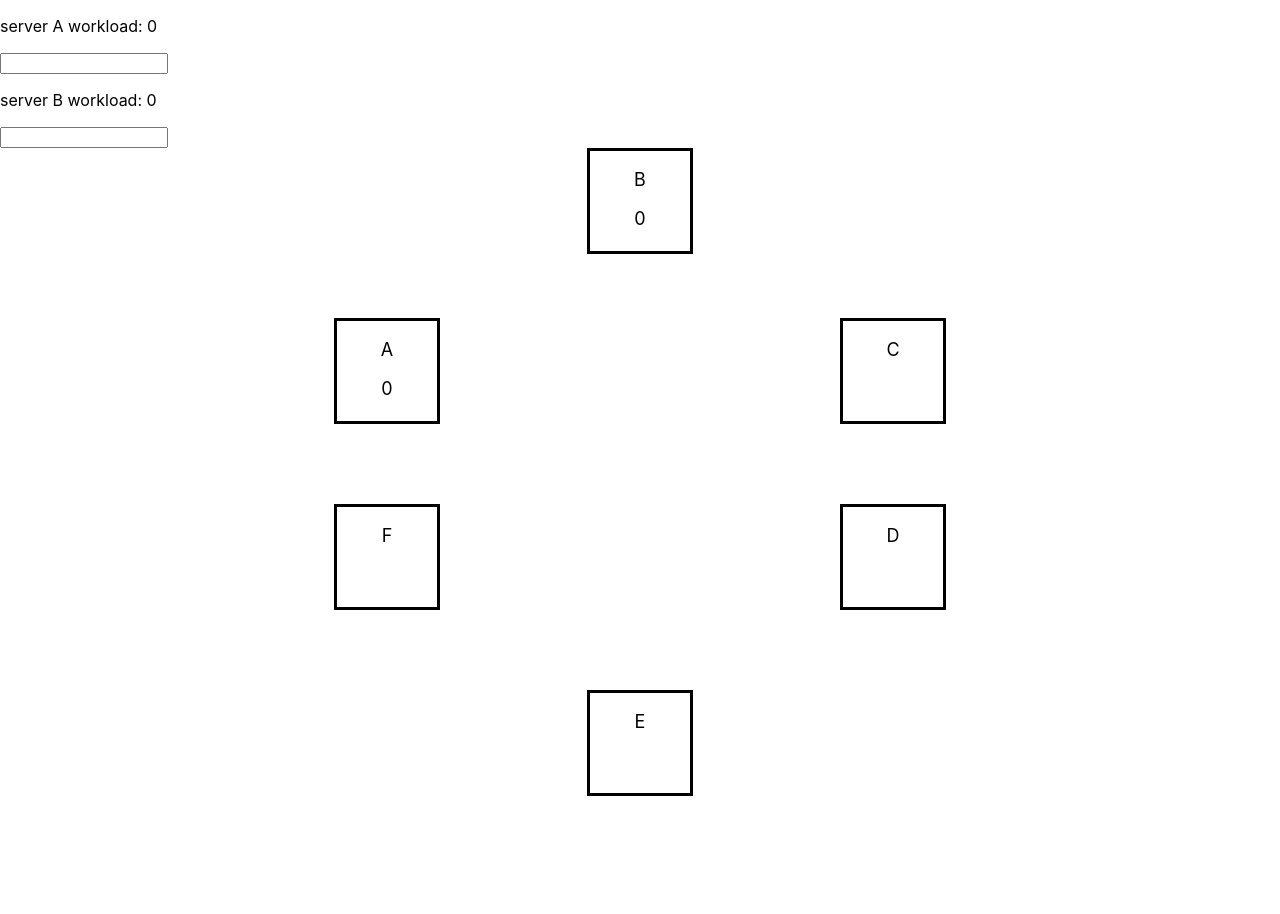
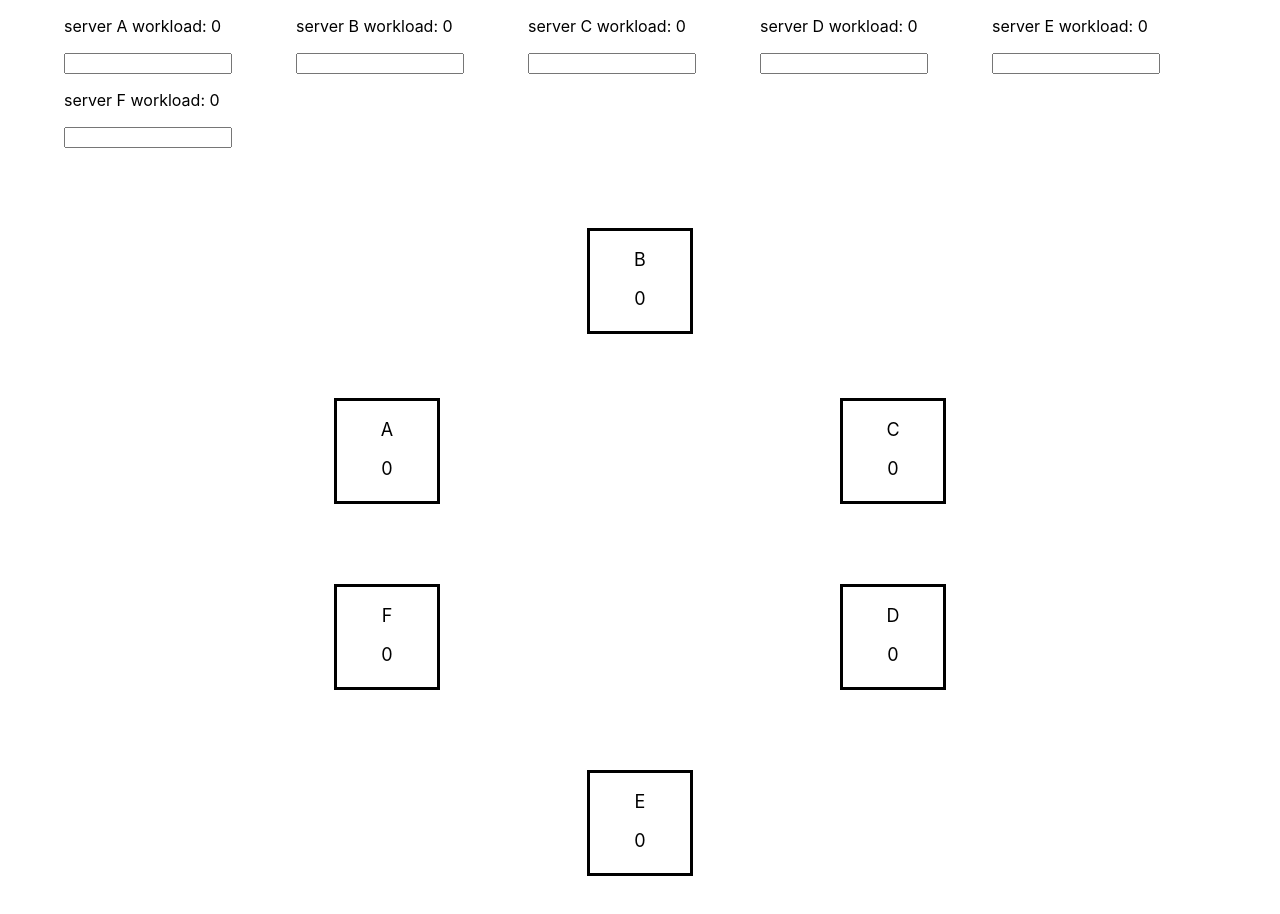
Before and after one commit to amosisok/BC-Cancer-Challenge, a React (Create React App) app in the folder app/: page / in a window 1280 px wide. Shown: the top 914 px of the page. Before the commit the page ends 860 px from the top, so only its background shows below. Built offline with nearby package versions, Linux system fonts and the light colour scheme.

Commit message:
Implement connecting servers and refactored code

```diff
--- a/app/src/App.js
+++ b/app/src/App.js
@@ -2,53 +2,27 @@ import logo from './logo.svg';
 import './App.css';
 import React, { useState, useEffect } from 'react';
 import Server from './Server.js';
-import ServerLayout from './ServerLayout.js';
+import CreateServers from './CreateServer.js'
 
 function App() {
-  return <CreateServers/>;
-}
+  var serverA = new Server('ServerA', 0, []);
+  var serverB = new Server('ServerB', 0, []);
+  var serverC = new Server('ServerC', 0, []);
+  var serverD = new Server('ServerD', 0, []);
+  var serverE = new Server('ServerE', 0, []);
+  var serverF = new Server('ServerF', 0, []);
 
-function CreateServers() {
-  var serverA = new Server('A', 0, []);
-  var serverB = new Server('B', 0, []);
-  // var serverList = [];
-  // serverList.push(serverA, serverB);
+  var serverList = [];
+  serverList.push(serverA, serverB, serverC, serverD, serverE, serverF);
 
-  const [serverAWorkload, setWorkloadA] = useState(0);
-  const [serverBWorkload, setWorkloadB] = useState(0);
+  const [servers, setServerList] = useState(serverList);
 
-  function onWorkloadChange(event) {
-    let serverName = event.currentTarget.id;
-
-    const positiveNumbers = /^[0-9\b]+$/;
-    let newWorkload = event.currentTarget.value;
-
-    if(newWorkload && positiveNumbers.test(newWorkload)) {
-      switch(serverName) {
-        case 'workloadA':
-          serverA.changeWorkload(newWorkload);
-          setWorkloadA(newWorkload);
-          break;
-
-        case 'workloadB':
-          serverB.changeWorkload(newWorkload);
-          setWorkloadB(newWorkload);
-          break;
-      }
-    }
+  function onServerUpdate(childData) {
+    console.log(childData)
+    setServerList(childData);
   }
 
-  return (
-    <div>
-      <p>server A workload: {serverAWorkload}</p>
-      <input id='workloadA' onChange={onWorkloadChange} type='number' min='0' max={Number.MAX_SAFE_INTEGER}></input>
-      <p>server B workload: {serverBWorkload}</p>
-      <input id='workloadB' onChange={onWorkloadChange} type='number' min='0' max={Number.MAX_SAFE_INTEGER}></input>
-
-      <ServerLayout workloadA={serverAWorkload} workloadB={serverBWorkload}></ServerLayout>
-
-    </div>
-  );
+  return <CreateServers servers={servers} updateServers={onServerUpdate}/>;
 }
 
 export default App;
--- /dev/null
+++ b/app/src/CreateServer.css
@@ -0,0 +1,8 @@
+.form {
+    display: inline-block;
+    margin-left: 4rem;
+}
+
+.workLoadInputs {
+    margin-bottom: 5rem;
+}
--- /dev/null
+++ b/app/src/CreateServer.js
@@ -0,0 +1,106 @@
+import React, { useState, useEffect } from 'react';
+import ServerLayout from './ServerLayout.js';
+import './CreateServer.css';
+
+function CreateServers(props) {
+
+    const [serverAWorkload, setWorkloadA] = useState(0);
+    const [serverBWorkload, setWorkloadB] = useState(0);
+    const [serverCWorkload, setWorkloadC] = useState(0);
+    const [serverDWorkload, setWorkloadD] = useState(0);
+    const [serverEWorkload, setWorkloadE] = useState(0);
+    const [serverFWorkload, setWorkloadF] = useState(0);
+    const [serverList, setServers] = useState(props.servers);
+
+    useEffect(() => {
+        setServers(props.servers);
+    })
+
+    function onWorkloadChange(event) {
+      let serverName = event.currentTarget.id;
+
+      const positiveNumbers = /^[0-9\b]+$/;
+      let newWorkload = event.currentTarget.value;
+
+      if(serverList && newWorkload && positiveNumbers.test(newWorkload)) {
+        switch(serverName) {
+            case 'workloadA':
+                serverList[0].changeWorkload(newWorkload);
+                setWorkloadA(newWorkload);
+                break;
+
+            case 'workloadB':
+                serverList[1].changeWorkload(newWorkload);
+                setWorkloadB(newWorkload);
+                break;
+
+            case 'workloadC':
+                serverList[2].changeWorkload(newWorkload);
+                setWorkloadC(newWorkload);
+                break;
+
+            case 'workloadD':
+                serverList[3].changeWorkload(newWorkload);
+                setWorkloadD(newWorkload);
+                break;
+
+            case 'workloadE':
+                serverList[4].changeWorkload(newWorkload);
+                setWorkloadE(newWorkload);
+                break;
+
+            case 'workloadF':
+                serverList[5].changeWorkload(newWorkload);
+                setWorkloadF(newWorkload);
+                break;
+            }
+
+            props.updateServers(serverList);
+        }
+    }
+
+    function onServerUpdate(childData) {
+        props.updateServers(childData);
+    }
+
+    return (
+      <div>
+        <div className='workLoadInputs'>
+            <div className='form'>
+                <p>server A workload: {serverAWorkload}</p>
+                <input id='workloadA' onChange={onWorkloadChange} type='number' min='0' max={Number.MAX_SAFE_INTEGER}></input>
+            </div>
+
+            <div className='form'>
+                <p>server B workload: {serverBWorkload}</p>
+                <input id='workloadB' onChange={onWorkloadChange} type='number' min='0' max={Number.MAX_SAFE_INTEGER}></input>
+            </div>
+
+            <div className='form'>
+                <p>server C workload: {serverCWorkload}</p>
+                <input id='workloadC' onChange={onWorkloadChange} type='number' min='0' max={Number.MAX_SAFE_INTEGER}></input>
+            </div>
+
+            <div className='form'>
+                <p >server D workload: {serverDWorkload}</p>
+                <input id='workloadD' onChange={onWorkloadChange} type='number' min='0' max={Number.MAX_SAFE_INTEGER}></input>
+            </div>
+
+            <div className='form'>
+                <p>server E workload: {serverEWorkload}</p>
+                <input id='workloadE' onChange={onWorkloadChange} type='number' min='0' max={Number.MAX_SAFE_INTEGER}></input>
+            </div>
+
+            <div className='form'>
+                <p>server F workload: {serverFWorkload}</p>
+                <input id='workloadF' onChange={onWorkloadChange} type='number' min='0' max={Number.MAX_SAFE_INTEGER}></input>
+            </div>
+        </div>
+
+        <ServerLayout servers={props.servers} updateServers={onServerUpdate}></ServerLayout>
+
+      </div>
+    );
+  }
+
+  export default CreateServers;
--- a/app/src/Server.js
+++ b/app/src/Server.js
@@ -28,6 +28,10 @@ class Server {
     getServers() {
         return this.servers;
     }
+
+    getName() {
+        return this.name;
+    }
 }
 
 export default Server;
--- a/app/src/ServerLayout.js
+++ b/app/src/ServerLayout.js
@@ -2,8 +2,12 @@ import './ServerLayout.css';
 import React, { useState, useEffect } from 'react';
 
 function DrawServers(props) {
-    const [sourceServer, setSourceServer] = useState({ x: 0, y: 0});
-    // const [targetServer, setTargetServer] = useState({ x: 0, y: 0});
+    const [sourceServer, setSourceServer] = useState({name: '', x: 0, y: 0});
+    const [serverList, setServers] = useState(props.servers);
+
+    useEffect(() => {
+        setServers(props.servers);
+    })
 
     function handleServerClick(event) {
         var servers = document.getElementsByClassName("server");
@@ -12,10 +16,19 @@ function DrawServers(props) {
         if(sourceServer.x == 0 && sourceServer.y == 0) {
             let sourceX, sourceY;
             [sourceX, sourceY] = getCoordinates(event.currentTarget.id);
-            setSourceServer({x: sourceX, y: sourceY});
+            setSourceServer({name: event.currentTarget.id, x: sourceX, y: sourceY});
+
+            let currentServerObj;
+            for(let i = 0; i < serverList.length; i++) {
+               if(serverList[i].getName() === event.currentTarget.id) {
+                    currentServerObj = serverList[i];
+               }
+            }
+
+            let connectedServers = currentServerObj.getServers().map(elem => elem.name);
 
             for(let server of servers) {
-                if(server.id !== event.currentTarget.id) {
+                if(server.id !== event.currentTarget.id && !connectedServers.includes(server.id)) {
                     server.style.animation = "blink .5s step-end infinite alternate";
                 }
             }
@@ -27,60 +40,78 @@ function DrawServers(props) {
             [targetX, targetY] = getCoordinates(event.currentTarget.id);
 
             document.body.appendChild(createLine(sourceServer.x, sourceServer.y, targetX, targetY));
-            setSourceServer({x:0, y:0});
 
             for(let server of servers) {
                 server.style.animation = "";
             }
+
+            // Add selected server to source server's list of servers
+            var source, target;
+            for(let i = 0; i < serverList.length; i++) {
+                if(serverList[i].getName().toLowerCase() == sourceServer.name.toLowerCase()) {
+                    source = serverList[i];
+                }
+
+                else if(serverList[i].getName().toLowerCase() == event.currentTarget.id.toLowerCase()) {
+                    target = serverList[i];
+                }
+            }
+
+            if(target) {
+                source.connectServer(target);
+                props.updateServers(serverList);
+            }
+
+            setSourceServer({name: '', x:0, y:0});
         }
     }
 
     return (
         <div>
             <div className='row'>
-                <div id='serverB' className="server" onClick={handleServerClick}>
+                <div id='ServerB' className="server" onClick={handleServerClick}>
                     <div className='workload'>
                         <p>B</p>
-                        {props.workloadB}
+                        {serverList[1].getWorkload()}
                     </div>
                 </div>
             </div>
 
             <div className='doubleRow'>
-                <div id='serverA' className="server" onClick={handleServerClick}>
+                <div id='ServerA' className="server" onClick={handleServerClick}>
                     <div className='workload'>
                         <p>A</p>
-                        {props.workloadA}
+                        {serverList[0].getWorkload()}
                     </div>
                 </div>
-                <div id='serverC' className="server" onClick={handleServerClick}>
+                <div id='ServerC' className="server" onClick={handleServerClick}>
                     <div className='workload'>
                         <p>C</p>
-                        {props.workloadC}
+                        {serverList[2].getWorkload()}
                     </div>
                 </div>
             </div>
 
             <div className='doubleRow'>
-                <div id='serverF' className="server" onClick={handleServerClick}>
+                <div id='ServerF' className="server" onClick={handleServerClick}>
                     <div className='workload'>
                         <p>F</p>
-                        {props.workloadF}
+                        {serverList[5].getWorkload()}
                     </div>
                 </div>
-                <div id='serverD' className="server" onClick={handleServerClick}>
+                <div id='ServerD' className="server" onClick={handleServerClick}>
                     <div className='workload'>
                         <p>D</p>
-                        {props.workloadD}
+                        {serverList[4].getWorkload()}
                     </div>
                 </div>
             </div>
 
             <div className='row'>
-                <div id='serverE' className="server" onClick={handleServerClick}>
+                <div id='ServerE' className="server" onClick={handleServerClick}>
                     <div className='workload'>
                         <p>E</p>
-                        {props.workloadE}
+                        {serverList[4].getWorkload()}
                     </div>
                 </div>
             </div>
```
